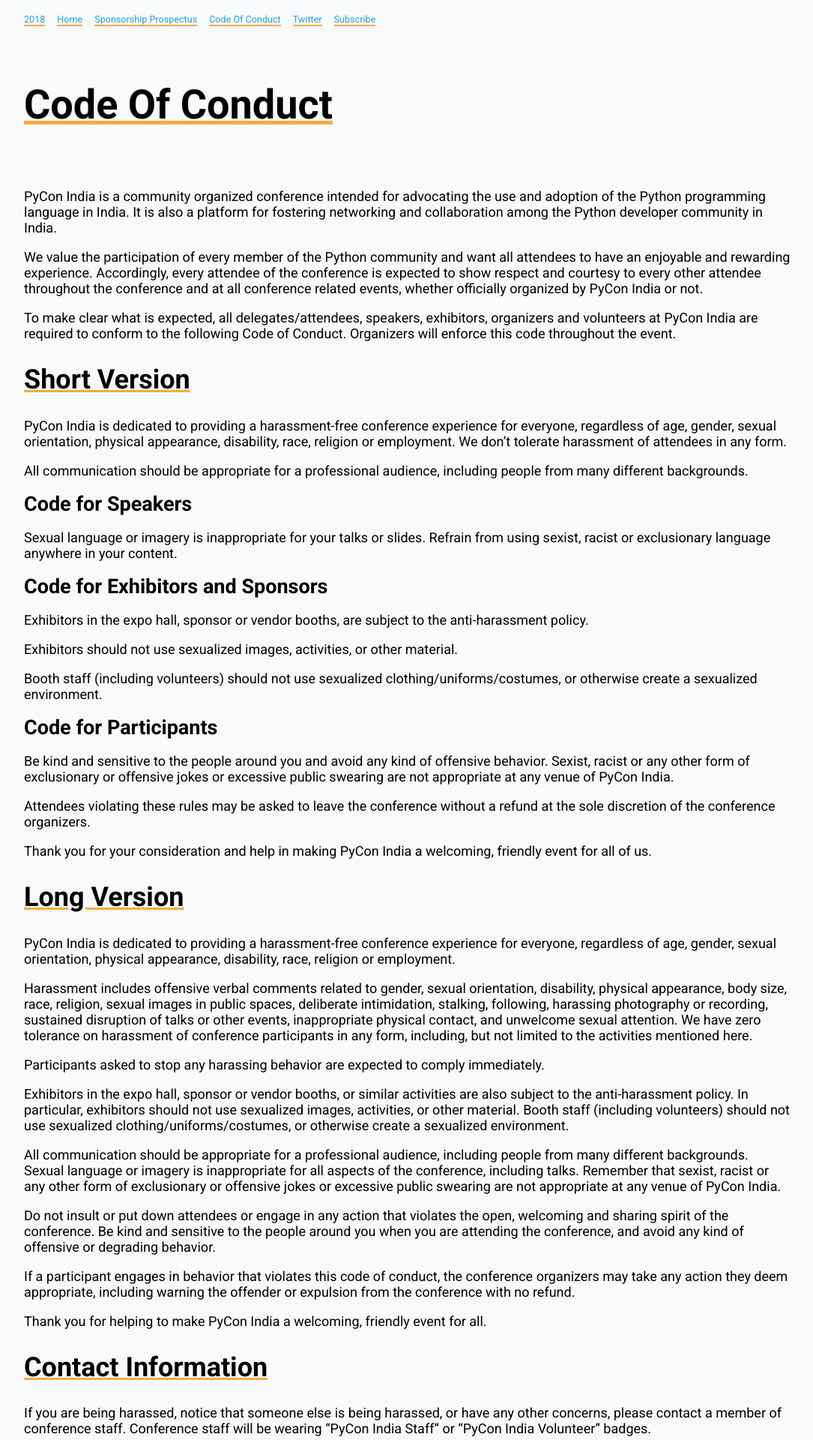
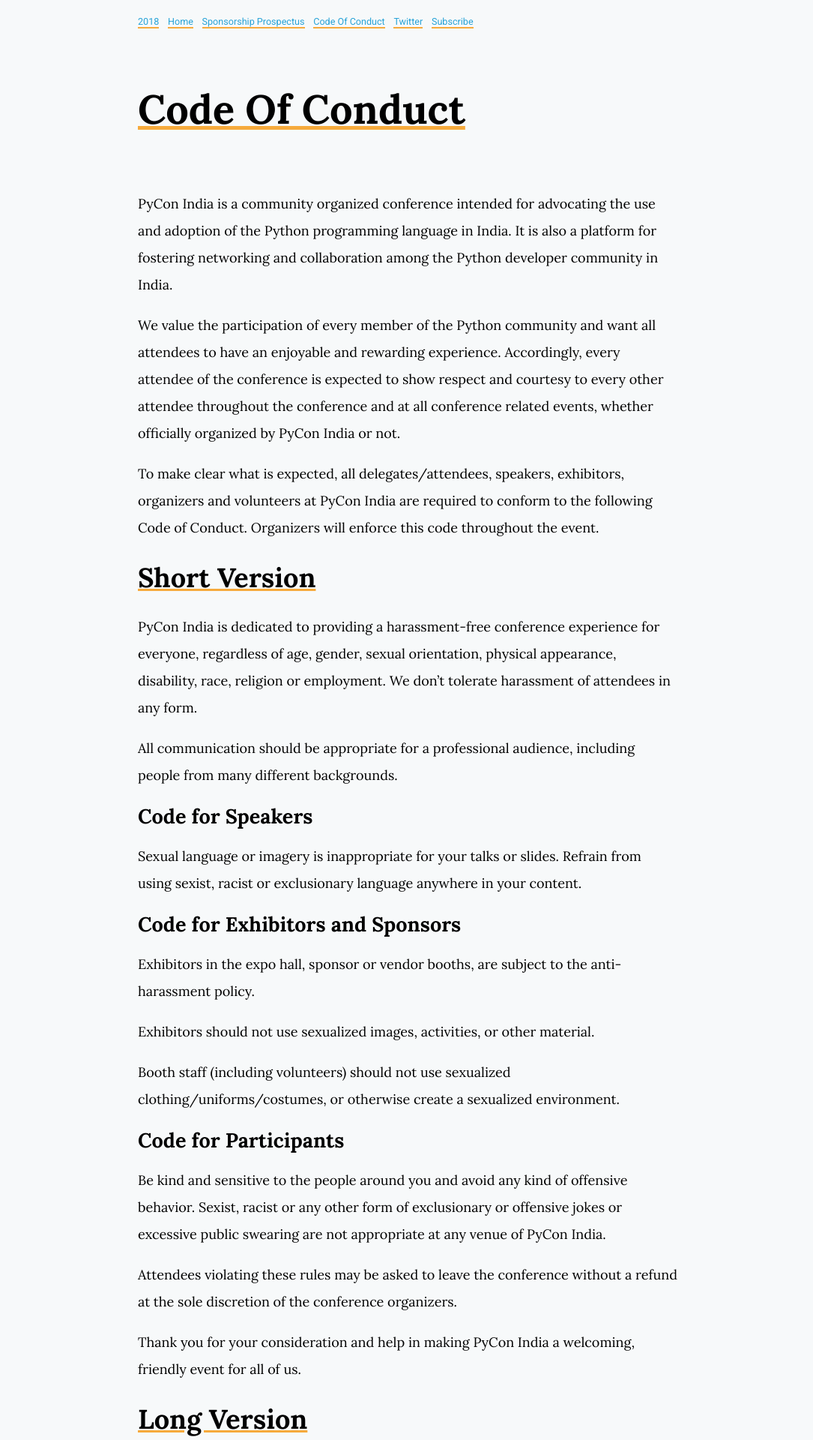
Before and after one commit to pythonindia/inpycon2019, a Jekyll site: the page built from code-of-conduct.md, in a window 1280 px wide. Shown: the top 1920 px of the page at 75% size, without its empty margins (96-1181 px from the left). Built offline with Jekyll 4.4.1, drawn with Linux system fonts in a browser that asks for light colours.

Commit message:
Make pages more readable

```diff
--- a/_includes/head.html
+++ b/_includes/head.html
@@ -4,6 +4,10 @@
   <meta name="description" content="PyCon India, the premier conference in India on using and developing the Python programming language is conducted annually by the Python developer community and it attracts the best Python programmers from across the country and abroad.">
   <meta name="keywords" content="PyCon India, PyCon, Conference" />
   <title>{% if page.title %}{{ page.title }} | {% endif %}{{ site.title }}</title>
-  <link href="https://fonts.googleapis.com/css?family=Roboto:400,700" rel="stylesheet">
+  {% if page.bloglike %}
+    <link href="https://fonts.googleapis.com/css?family=Lora:400,700|Roboto:400,700" rel="stylesheet">
+  {% else %}
+    <link href="https://fonts.googleapis.com/css?family=Roboto:400,700" rel="stylesheet">
+  {% endif %}
   <link href="assets/styles.css" rel="stylesheet">
 </head>
--- a/_includes/navbar.html
+++ b/_includes/navbar.html
@@ -1,8 +1,8 @@
 <div class="navbar">
   <a rel="noopener" href="https://in.pycon.org/2018/" target="_blank">2018</a>
-  <a rel="noopener" href="/" target="_blank">Home</a>
-  <a rel="noopener" href="sponsorship-prospectus.html" target="_blank">Sponsorship Prospectus</a>
-  <a rel="noopener" href="code-of-conduct.html" target="_blank">Code Of Conduct</a>
+  <a rel="noopener" href="/">Home</a>
+  <a rel="noopener" href="sponsorship-prospectus.html">Sponsorship Prospectus</a>
+  <a rel="noopener" href="code-of-conduct.html">Code Of Conduct</a>
   <a rel="noopener" href="https://twitter.com/pyconindia" target="_blank">Twitter</a>
   <a rel="noopener" href="https://goo.gl/forms/GdtTebWL7mn3oKtW2" target="_blank">Subscribe</a>
 </div>
--- a/_layouts/default.html
+++ b/_layouts/default.html
@@ -2,7 +2,8 @@
 <html lang="en">
 {% include head.html %}
 <body>
-  <main>
+
+  <main class="{% if page.bloglike %}blog{% endif %}">
     {% include navbar.html %}
 
     <div class="header">
--- a/assets/styles.css
+++ b/assets/styles.css
@@ -10,9 +10,16 @@
   margin-bottom: 100px;
   background: #f7f9fa;
 }
+.blog {
+  font-family: 'Lora', serif;
+  margin: 0 auto;
+  max-width: 900px;
+  line-height: 2rem;
+}
 .header {
   padding: 3% 10%;
   padding-bottom: 2%;
+  line-height: 4rem;
 }
 .content {
   padding: 0 10% 5%;
@@ -72,7 +79,9 @@
 .navbar {
   text-align: left;
   margin-left: 10%;
+  margin-right: 10%;
   margin-top: 1%;
+  font-family: 'Roboto', sans-serif;
 }
 .navbar a {
   margin-right: 1%;
```
Also changed, not shown: code-of-conduct.md (+1 -0 lines), sponsorship-prospectus.md (+1 -0 lines).
